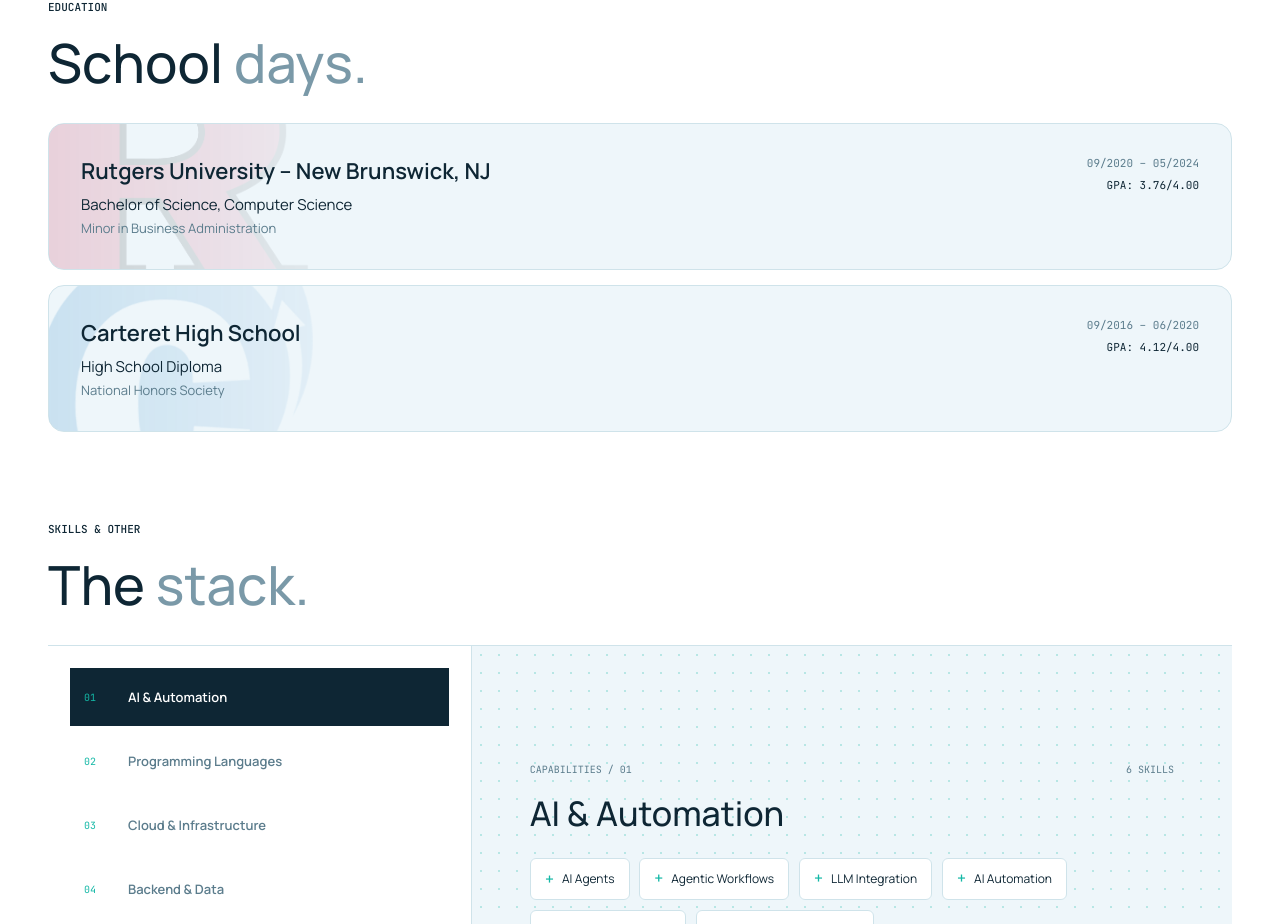
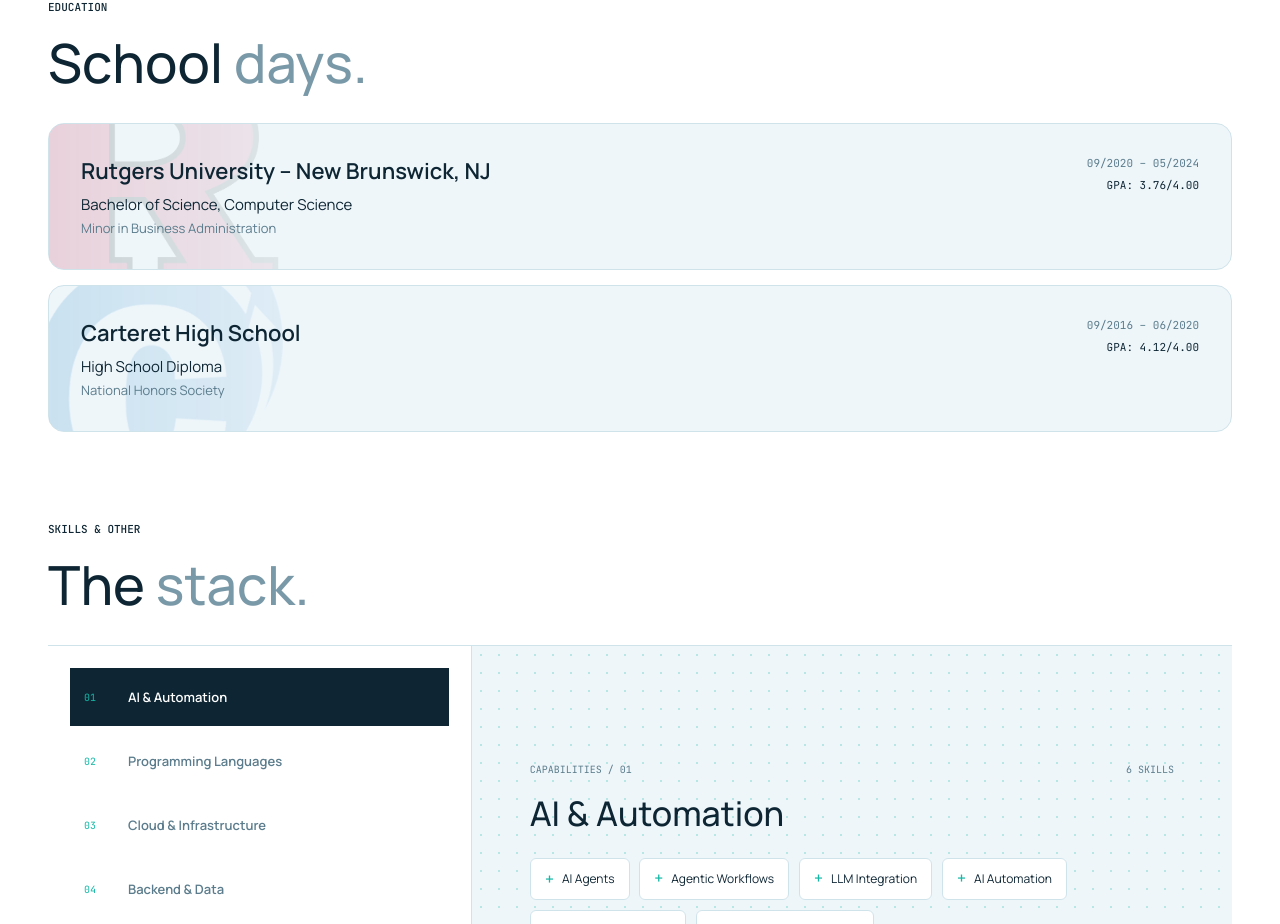
Before and after one commit to hattvr/zaeemz-website, a Nuxt app: page / in a window 1280 px wide. Shown: the part 3340-4264 px from the top of the page. Built offline with nearby package versions, Linux system fonts and the light colour scheme; no server answers.

Commit message:
style: smaller edu icons

```diff
--- a/app/assets/css/main.css
+++ b/app/assets/css/main.css
@@ -680,7 +680,7 @@
 	width: min(420px, 100%);
 	background-position: -36px calc(50% - 10px);
 	background-repeat: no-repeat;
-	background-size: 300px auto;
+	background-size: 270px auto;
 	opacity: 0.15;
 	mask-image: linear-gradient(to right, #000 0%, transparent 100%);
 }
```
